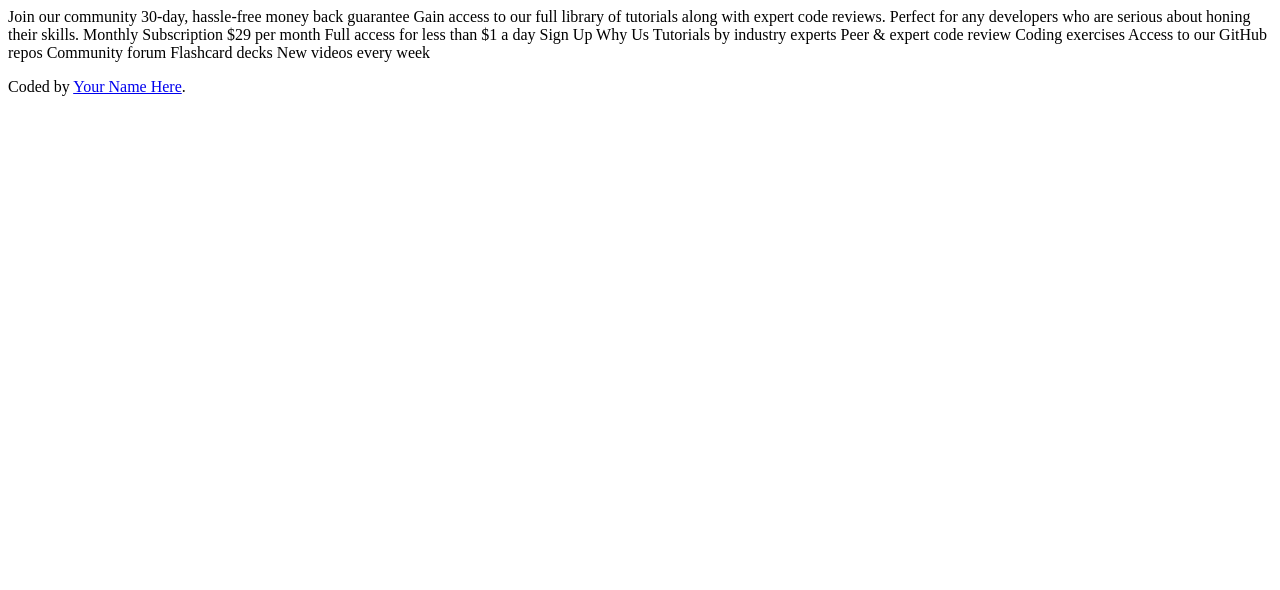
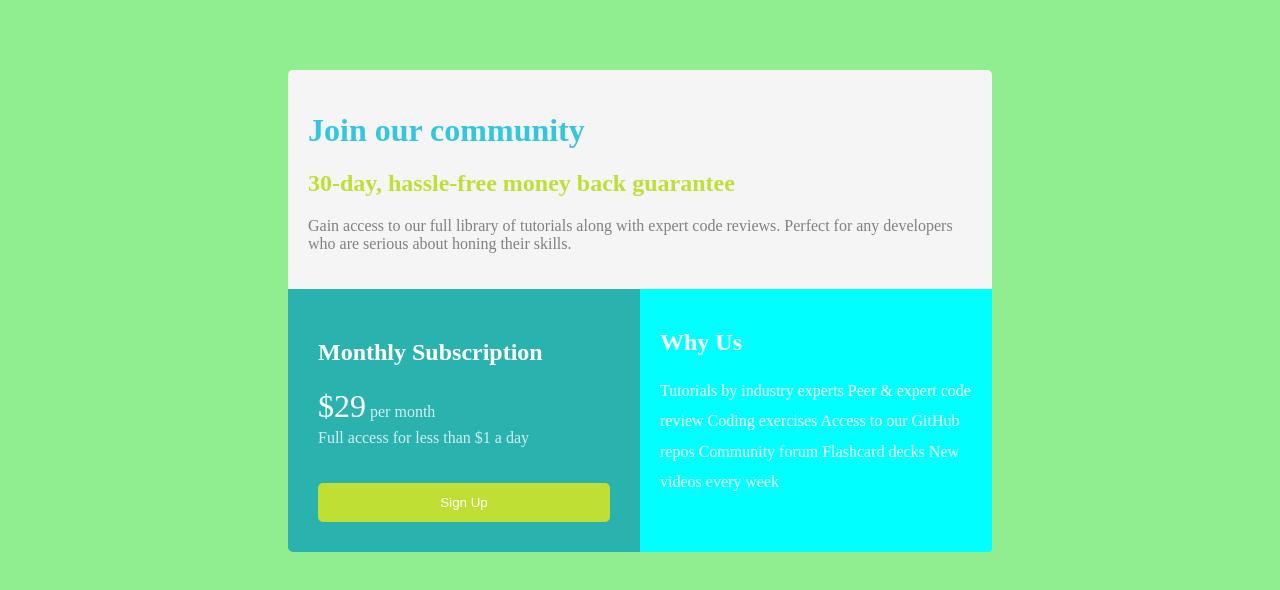
Before and after one commit to Raiden974/challengeCSS_2-Grid, a plain HTML site: page index.html in a window 1280 px wide. Drawn offline with Linux system fonts and the light colour scheme.

Commit message:
chalenge fin de cours

```diff
--- a/index.html
+++ b/index.html
@@ -11,23 +11,43 @@
   <!-- Feel free to remove these styles or customise in your own stylesheet 👍 -->
 </head>
 <body>
+  <main id="all">
+    <header id="header">
+      <div id="join">
+        <h1>
           Join our community
-
+        </h1>
+        <h2 id="h2principal">
           30-day, hassle-free money back guarantee
-
+        </h2>
+        <p id="pgris">
           Gain access to our full library of tutorials along with expert code reviews.
           Perfect for any developers who are serious about honing their skills.
-
+        </p>
+      </div>
+    </header>
+    <section class="carte" id="botleft">
+      <article id="sub">
+        <h2>
           Monthly Subscription
-
-  &dollar;29 per month
-
+        </h2>
+        <p id="pdollar">
+          <span id="dollar">&dollar;29</span> <span id="permonth"> per month</span>
+        </p>
+        <p id="pfull">
           Full access for less than &dollar;1 a day
-
+        </p>
+        <button>
           Sign Up
-
+        </button>
+      </article>
+    </section>
+    <section class="carte" id="botright">
+      <article id="why">
+        <h2>
           Why Us
-
+        </h2>
+        <p>
           Tutorials by industry experts
           Peer &amp; expert code review
           Coding exercises
@@ -35,7 +55,10 @@
           Community forum
           Flashcard decks
           New videos every week
-
+        </p>
+      </article>
+    </section>
+  </main>
   <footer>
     <p>
       Coded by <a href="#">Your Name Here</a>.
--- a/style.css
+++ b/style.css
@@ -0,0 +1,113 @@
+body
+{
+    margin: auto;
+    width: 55%;
+    background-color: lightgreen;
+}
+main
+{
+    grid-template-areas:
+    'header header'
+    'botleft botright' ;
+    margin-top: 10%;
+    margin-bottom: 5%;
+}
+footer
+{
+    display: none;
+}
+h1
+{
+    color: hsl(189, 73%, 54%);
+}
+h2
+{
+    color: white;
+}
+p
+{
+    color: white;
+}
+#pfull
+{
+    margin-top: 3px;
+    padding-top: 0;
+    opacity: 80%;
+}
+#pdollar
+{
+    margin-top: 2px;
+    margin-bottom: 1px;
+}
+#botright p
+{
+    line-height: 1.9em;
+}
+#join
+{
+    padding: 20px;
+}
+#pgris
+{
+    color: grey;
+}
+#h2principal
+{
+    color: hsl(71, 73%, 54%);
+}
+#all
+{
+    display: grid;
+    grid-template-columns: repeat(2, 1fr);
+}
+#header
+{
+    background-color: whitesmoke;
+    grid-column-start: 1;
+    grid-column-end: 3;
+    grid-row: 1;
+    border-radius: 5px 5px 0 0;
+}
+#botleft
+{
+    background-color: hsl(179, 62%, 43%);
+    border-radius: 0 0 0 5px;
+
+}
+#sub
+{
+    padding: 30px;
+    display: flex;
+    flex-direction: column;
+}
+#botright
+{
+    padding: 20px;
+    background-color: cyan;
+    border-radius: 0 0 4px 0;
+}
+#sub button
+{
+    background-color: hsl(71, 73%, 54%);
+    border-radius: 5px 5px 5px 5px;
+    border: none;
+    color: white;
+    padding: 12px;
+    margin-top: 20px;
+
+}
+#dollar
+{
+    font-size: 32px;
+}
+#permonth
+{
+    opacity: 80%;
+}
+@media (max-width: 800px)
+{
+     main {grid-template-areas:
+    'header'
+    'botleft'
+    'botright';
+}}
```
Lines whose indentation alone changed are shown as unchanged.
